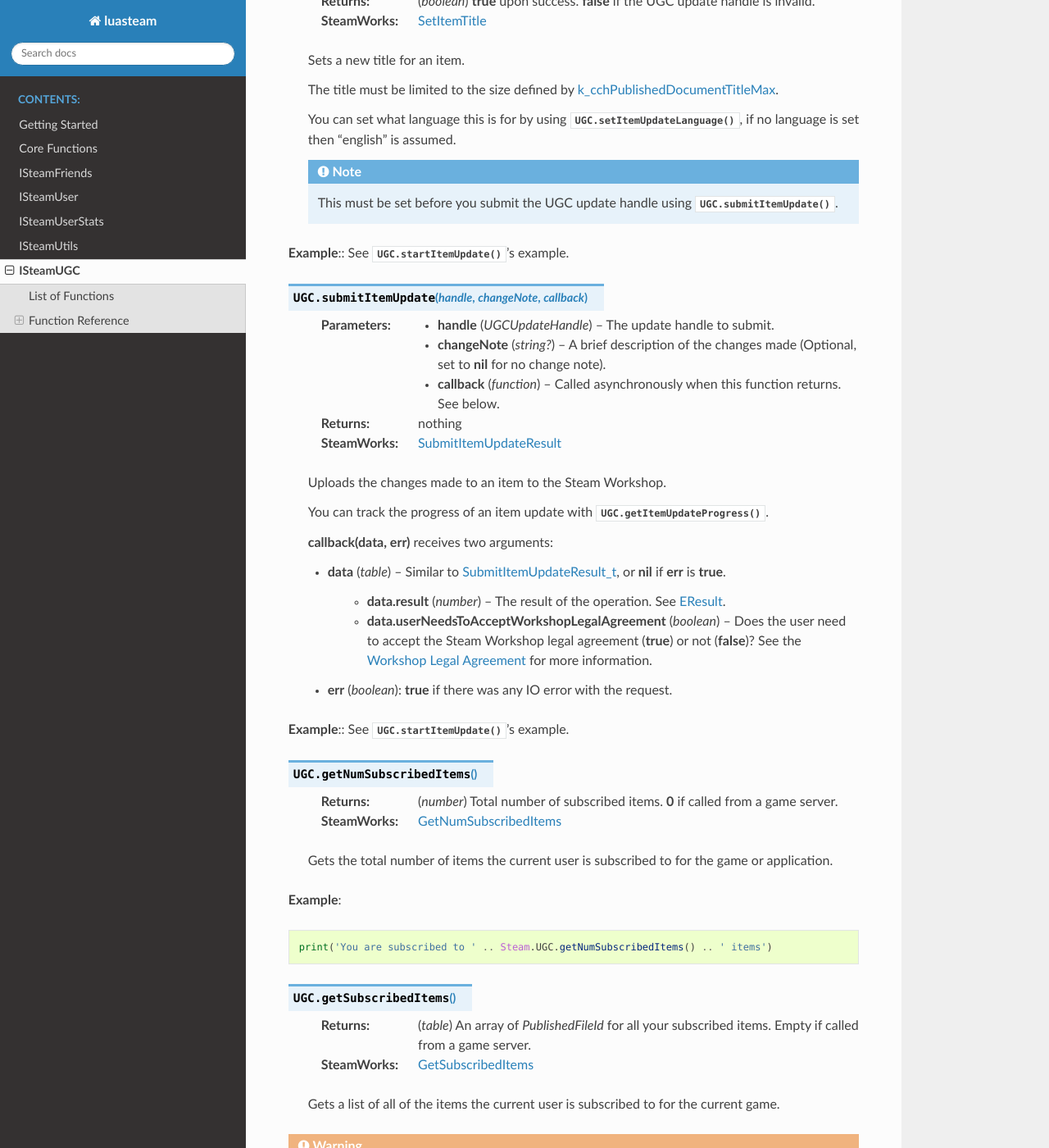
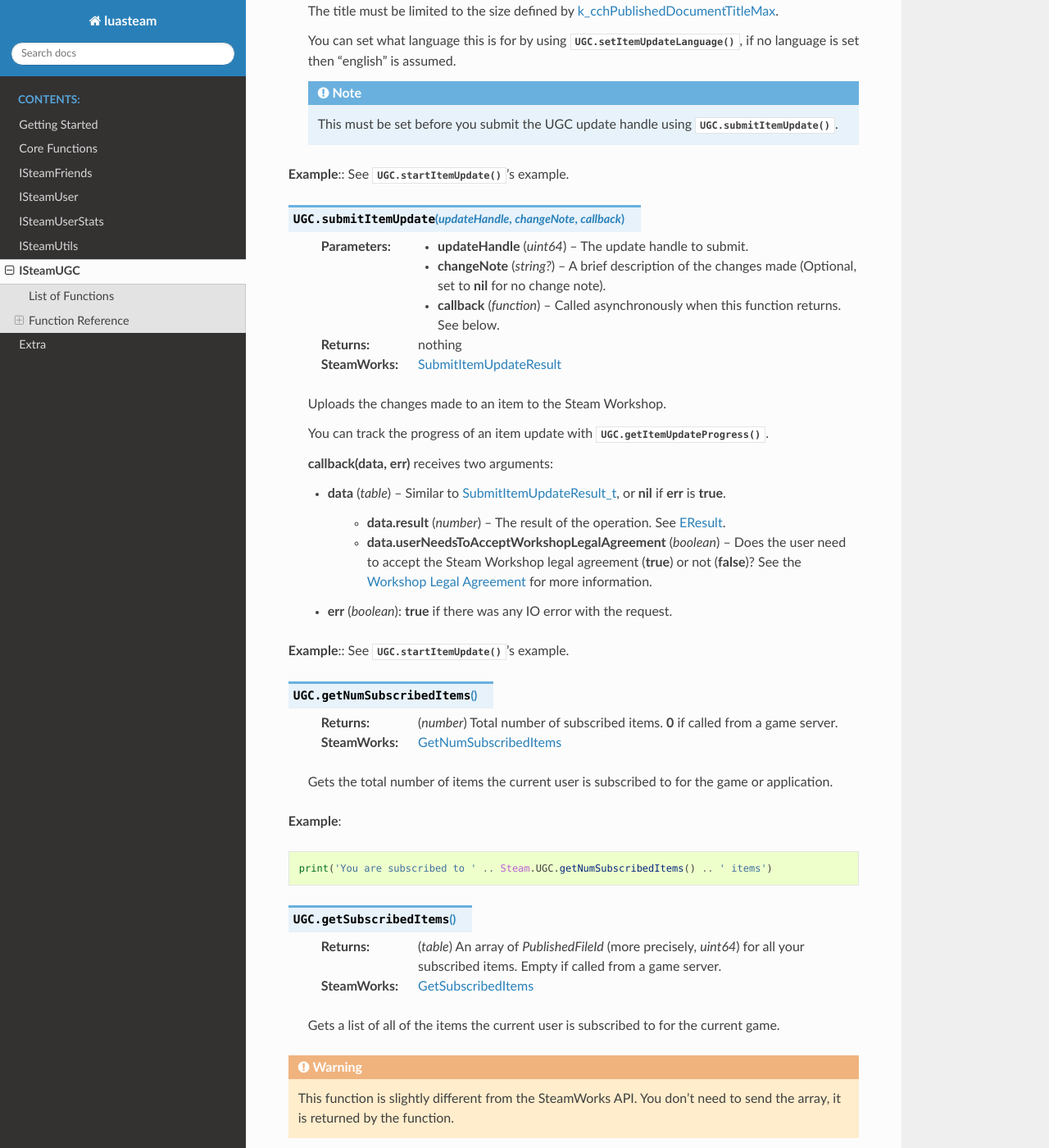
Before and after one commit to uspgamedev/luasteam, a Sphinx documentation site: the page built from docs/UGC.rst, in a window 1280 px wide and 1400 px high, scrolled down 3599 px. Shown: the whole window at 82% size. Built offline with Sphinx 7.4.7 and the Read the Docs theme 2.0.0, drawn with Linux system fonts in a browser that asks for light colours; some of the changed text lies outside the part shown.

Commit message:
Uint64 documentation
Changelog:
- Now using uint64 instead of steamId, etc.
- Added extra.parseUint64 to doc
- Added 64-bit integers section to getting started
- Renamed Uint64FromString to parseUint64
- Small fix to indentation

```diff
--- a/docs/UGC.rst
+++ b/docs/UGC.rst
@@ -40,7 +40,7 @@ Function Reference
 
         * **data.result** (`number`) -- The result of the operation. See `EResult <https://partner.steamgames.com/doc/api/steam_api#EResult>`_.
 
-        * **data.publishedFileId** (`PublishedFileId`) -- The new items unique ID.
+        * **data.publishedFileId** (`uint64`) -- The new items unique ID.
 
         * **data.userNeedsToAcceptWorkshopLegalAgreement** (`boolean`) -- Does the user need to accept the Steam Workshop legal agreement (**true**) or not (**false**)? See the `Workshop Legal Agreement <https://partner.steamgames.com/doc/features/workshop/implementation#Legal>`_ for more information.
 
@@ -59,8 +59,8 @@ Function Reference
 .. function:: UGC.startItemUpdate (consumerAppId, publishedFileId)
 
     :param number consumerAppId: The App ID that will be using this item.
-    :param PublishedFileId publishedFileId: The item to update.
-    :returns: (`UGCUpdateHandle`) A handle that you can use with future calls to modify the item before finally sending the update.
+    :param uint64 publishedFileId: The item to update.
+    :returns: (`uint64`) A handle that you can use with future calls to modify the item before finally sending the update.
     :SteamWorks: `StartItemUpdate <https://partner.steamgames.com/doc/api/ISteamUGC#StartItemUpdate>`_
 
     Starts the item update process.
@@ -84,9 +84,9 @@ Function Reference
         end)
     end
 
-.. function:: UGC.setItemContent (handle, contentFolder)
+.. function:: UGC.setItemContent (updateHandle, contentFolder)
 
-    :param UGCUpdateHandle handle: The workshop item update handle to customize.
+    :param uint64 updateHandle: The workshop item update handle to customize.
     :param string contentFolder: The absolute path to a local folder containing the content for the item.
     :returns: (`boolean`) **true** upon success. **false** if the UGC update handle is invalid.
     :SteamWorks: `SetItemContent <https://partner.steamgames.com/doc/api/ISteamUGC#SetItemContent>`_
@@ -102,9 +102,9 @@ Function Reference
 
 **Example**:: See :func:`UGC.startItemUpdate`'s example.
 
-.. function:: UGC.setItemDescription (handle, description)
+.. function:: UGC.setItemDescription (updateHandle, description)
 
-    :param UGCUpdateHandle handle: The workshop item update handle to customize.
+    :param uint64 updateHandle: The workshop item update handle to customize.
     :param string description: The new description of the item.
     :returns: (`boolean`) **true** upon success. **false** if the UGC update handle is invalid.
     :SteamWorks: `SetItemDescription <https://partner.steamgames.com/doc/api/ISteamUGC#SetItemDescription>`_
@@ -121,9 +121,9 @@ Function Reference
 
 **Example**:: See :func:`UGC.startItemUpdate`'s example.
 
-.. function:: UGC.setItemPreview (handle, previewFile)
+.. function:: UGC.setItemPreview (updateHandle, previewFile)
 
-    :param UGCUpdateHandle handle: The workshop item update handle to customize.
+    :param uint64 updateHandle: The workshop item update handle to customize.
     :param string previewFile: The absolute path to a local preview image file for the item.
     :returns: **true** upon success. **false** if the UGC update handle is invalid.
     :SteamWorks: `SetItemPreview <https://partner.steamgames.com/doc/api/ISteamUGC#SetItemPreview>`_
@@ -138,9 +138,9 @@ Function Reference
 
 **Example**:: See :func:`UGC.startItemUpdate`'s example.
 
-.. function:: UGC.setItemTitle (handle, title)
+.. function:: UGC.setItemTitle (updateHandle, title)
 
-    :param UGCUpdateHandle handle: The workshop item update handle to customize.
+    :param uint64 updateHandle: The workshop item update handle to customize.
     :param string title: The new title of the item.
     :returns: (`boolean`) **true** upon success. **false** if the UGC update handle is invalid.
     :SteamWorks: `SetItemTitle <https://partner.steamgames.com/doc/api/ISteamUGC#SetItemTitle>`_
@@ -157,9 +157,9 @@ Function Reference
 
 **Example**:: See :func:`UGC.startItemUpdate`'s example.
 
-.. function:: UGC.submitItemUpdate (handle, changeNote, callback)
+.. function:: UGC.submitItemUpdate (updateHandle, changeNote, callback)
 
-    :param UGCUpdateHandle handle: The update handle to submit.
+    :param uint64 updateHandle: The update handle to submit.
     :param string? changeNote: A brief description of the changes made (Optional, set to **nil** for no change note).
     :param function callback: Called asynchronously when this function returns. See below.
     :returns: nothing
@@ -194,7 +194,7 @@ Function Reference
 
 .. function:: UGC.getSubscribedItems ()
 
-    :returns: (`table`) An array of `PublishedFileId` for all your subscribed items. Empty if called from a game server.
+    :returns: (`table`) An array of `PublishedFileId` (more precisely, `uint64`) for all your subscribed items. Empty if called from a game server.
     :SteamWorks: `GetSubscribedItems <https://partner.steamgames.com/doc/api/ISteamUGC#GetSubscribedItems>`_
 
     Gets a list of all of the items the current user is subscribed to for the current game.
@@ -219,9 +219,9 @@ Function Reference
         end
     end
 
-.. function:: UGC.getItemState (id)
+.. function:: UGC.getItemState (publishedFileId)
 
-    :param PublishedFileId id: The workshop item to get the state for.
+    :param uint64 publishedFileId: The workshop item to get the state for.
     :returns: (`table`) A table with flags for the item state, or nil if the item is not tracked on client. All flags are boolean values.
 
         * **subscribed** -- The current user is subscribed to this item. Not just cached.
@@ -246,13 +246,13 @@ Function Reference
 
     :returns: (`boolean`) **true** if the operation is successfull. **false** in the following cases:
 
-    * cchFolderSize is 0.
+        * cchFolderSize is 0.
 
-    * The workshop item has no content.
+        * The workshop item has no content.
 
-    * The workshop item is not installed.
+        * The workshop item is not installed.
 
-    If this value is **false**, nothing else is returned. Otherwise:
+        If this value is **false**, nothing else is returned. Otherwise:
 
     :returns: (`number`) Returns the size of the workshop item in bytes.
     :returns: (`string`) Returns the absolute path to the folder containing the content.
@@ -269,7 +269,7 @@ Function Reference
 
 .. function:: UGC.getItemUpdateProgress (handle)
 
-    :param UGCUpdateHandle handle: The update handle to get the progress for.
+    :param uint64 handle: The update handle to get the progress for.
     :returns: (`string`) The current status. One of 'Invalid', 'PreparingConfig', 'PreparingContent', 'UploadingContent', 'UploadingPreviewFile', 'CommittingChanges'. See `EItemUpdateStatus <https://partner.steamgames.com/doc/api/ISteamUGC#EItemUpdateStatus>`_.
     :returns: (`number`) The current number of bytes uploaded.
     :returns: (`number`) The total number of bytes that will be uploaded.
@@ -299,7 +299,7 @@ Function Reference
 
 .. function:: UGC.startPlaytimeTracking (vec, callback)
 
-    :param table vec: The array of workshop items (`PublishedFileId`) you want to start tracking. (Maximum of 100 items.)
+    :param table vec: The array of workshop items (`PublishedFileId`, more precisely `uint64`) you want to start tracking. (Maximum of 100 items.)
     :param function callback: Called asynchronously when this function returns. It is only called if you send between 1 and 100 items. See below.
     :returns: nothing
     :SteamWorks: `StartPlaytimeTracking <https://partner.steamgames.com/doc/api/ISteamUGC#StartPlaytimeTracking>`_
@@ -326,7 +326,7 @@ Function Reference
 
 .. function:: UGC.stopPlaytimeTracking (vec, callback)
 
-    :param table vec: The array of workshop items (`PublishedFileId`) you want to stop tracking. (Maximum of 100 items.)
+    :param table vec: The array of workshop items (`PublishedFileId`, more precisely `uint64`) you want to stop tracking. (Maximum of 100 items.)
     :param function callback: Called asynchronously when this function returns. It is only called if you send between 1 and 100 items. See below.
     :returns: nothing
     :SteamWorks: `StopPlaytimeTracking <https://partner.steamgames.com/doc/api/ISteamUGC#StopPlaytimeTracking>`_
--- a/docs/friends.rst
+++ b/docs/friends.rst
@@ -45,7 +45,7 @@ Function Reference
 
 .. function:: friends.getFriendPersonaName(steam_id)
 
-    :param steamID steam_id: The Steam ID of the other user.
+    :param uint64 steam_id: The Steam ID of the other user.
     :returns: (`string`) The current users persona name. Returns an empty string (""), or "[unknown]" if the Steam ID is invalid or not known to the caller.
     :SteamWorks: `GetFriendPersonaName <https://partner.steamgames.com/doc/api/ISteamFriends#GetFriendPersonaName>`_
 
--- a/docs/index.rst
+++ b/docs/index.rst
@@ -23,6 +23,7 @@ While using this documentation, you may also like to check the `SteamWorks API R
     ISteamUserStats <user_stats>
     ISteamUtils <utils>
     ISteamUGC <UGC>
+    Extra <extra>
 
 Indices and tables
 ==================
--- a/docs/user.rst
+++ b/docs/user.rst
@@ -27,7 +27,7 @@ Function Reference
 
 .. function:: user.getSteamID ()
 
-    :returns: (`steamID`) The SteamID of the current user.
+    :returns: (`uint64`) The SteamID of the current user.
     :SteamWorks: `GetSteamID <https://partner.steamgames.com/doc/api/ISteamUser#GetSteamID>`_
 
     Gets the Steam ID of the account currently logged into the Steam client. This is commonly called the 'current user', or 'local user'.
```
Also changed, not shown: docs/extra.rst (added, +32 -0 lines), docs/getting_started.rst (+21 -0 lines), docs/user_stats.rst (+10 -10 lines), 2 other files.
